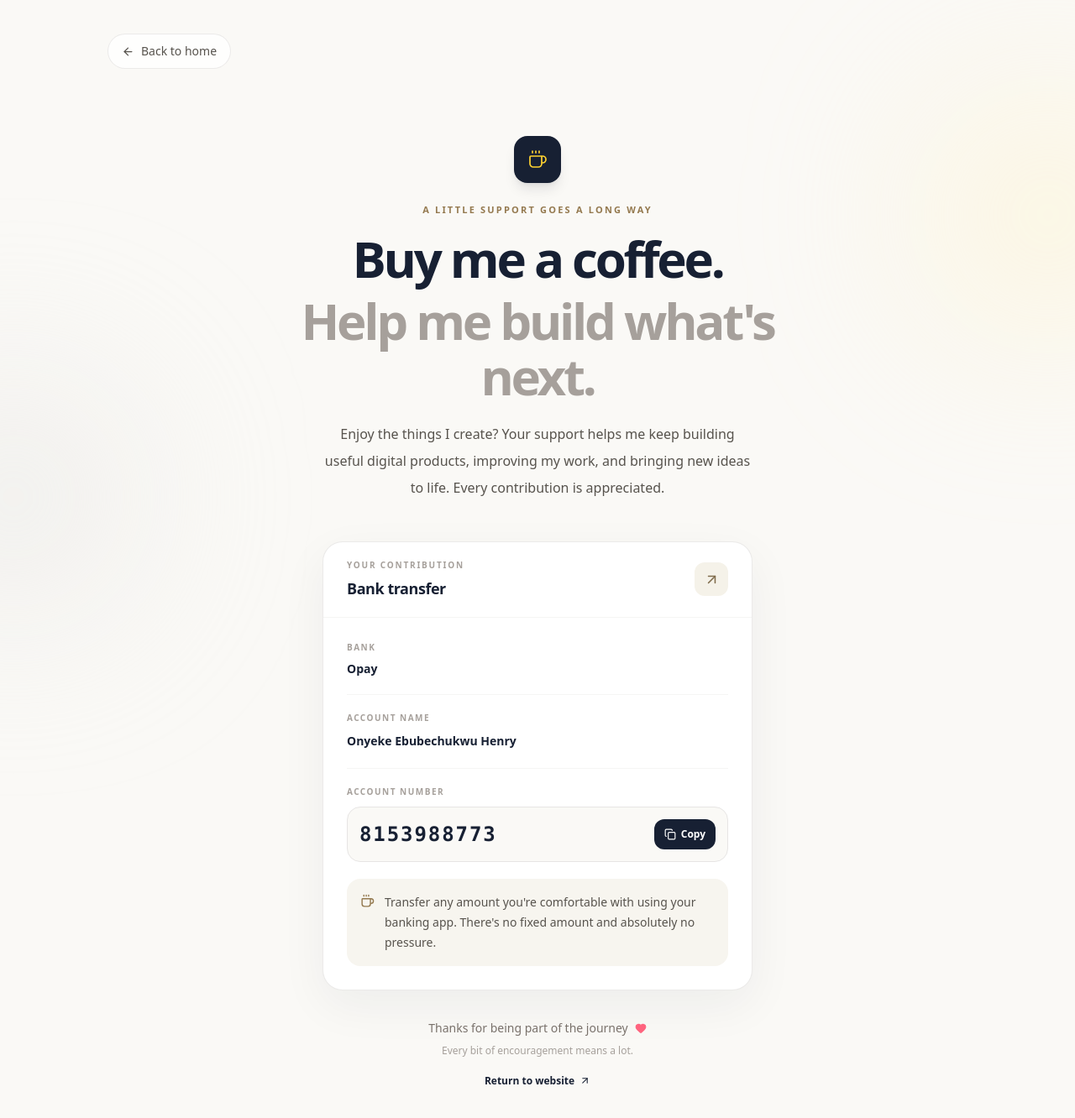
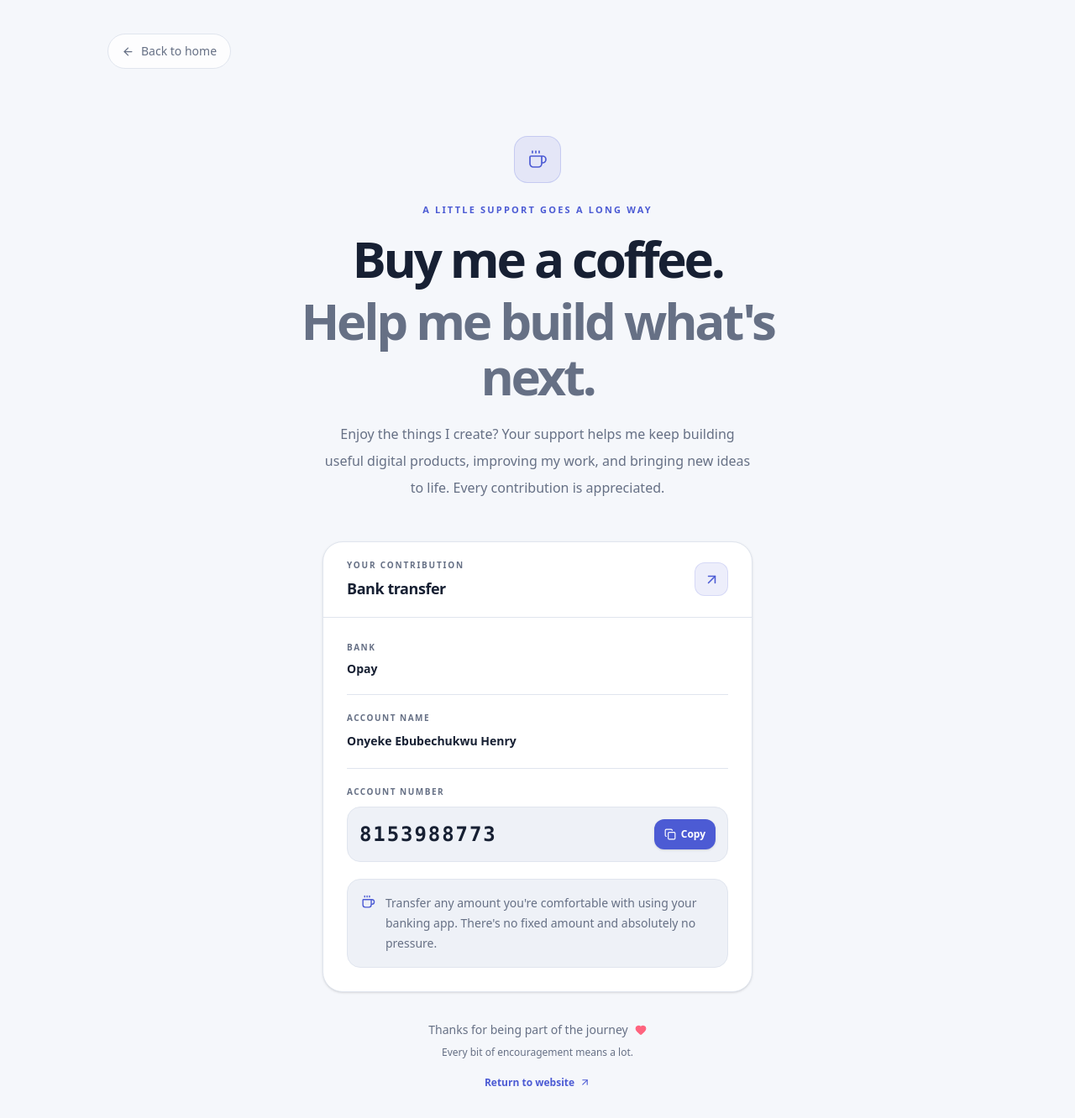
Before and after one commit to SlimC0de/slimtech, a React (Vite) app: page /support in a window 1280 px wide. Shown: the top 1332 px of the page at 84% size. Built offline with nearby package versions, Linux system fonts and the light colour scheme.

Commit message:
updated buy me a cofee and support

```diff
--- a/src/components/BuyMeACoffee.tsx
+++ b/src/components/BuyMeACoffee.tsx
@@ -8,28 +8,30 @@ export default function BuyMeACoffee() {
       href="/support"
       initial={{ opacity: 0, y: 8 }}
       animate={{ opacity: 1, y: 0 }}
-      whileHover={{ y: -2 }}
-      whileTap={{ scale: 0.97 }}
+      whileHover={{ y: -3, scale: 1.03 }}
+      whileTap={{ scale: 0.96 }}
       aria-label="Buy me a coffee"
       className="
         fixed bottom-5 right-5 z-40
         inline-flex items-center gap-2
-        rounded-full border border-white/10
-        bg-[#172033]/95 px-3.5 py-2.5
-        text-white shadow-lg shadow-black/10
-        backdrop-blur-xl
-        transition-colors duration-200
-        hover:bg-[#243149]
+        rounded-full
+        border border-yellow-300
+        bg-yellow-400 px-4 py-2.5
+        text-gray-950
+        shadow-lg shadow-yellow-500/25
+        transition-all duration-200
+        hover:bg-yellow-300
+        hover:shadow-xl hover:shadow-yellow-500/30
         md:bottom-7 md:right-7
       "
     >
       <Coffee
         size={16}
-        strokeWidth={1.8}
-        className="text-amber-300"
+        strokeWidth={2}
+        className="text-gray-950"
       />
 
-      <span className="text-xs font-medium tracking-wide">
+      <span className="text-xs font-bold tracking-wide">
         Buy me a coffee
       </span>
     </motion.a>
--- a/src/data/siteData.tsx
+++ b/src/data/siteData.tsx
@@ -1,5 +1,6 @@
 
 import founderImage from "../assets/founder.jpeg";
+
 
 // ─────────────────────────────────────────────────────────────
 // TYPES — COMPATIBLE WITH FRAMES.TSX
--- a/src/pages/Support.tsx
+++ b/src/pages/Support.tsx
@@ -1,4 +1,3 @@
-
 import { useState } from "react";
 import {
   ArrowLeft,
@@ -31,22 +30,12 @@ export default function Support() {
   };
 
   return (
-    <main className="relative min-h-screen overflow-hidden bg-[#faf9f6] px-5 py-6 text-[#172033] sm:px-8 sm:py-10">
-      {/* Subtle ambient background */}
-      <div
-        aria-hidden="true"
-        className="pointer-events-none absolute -right-32 top-24 h-80 w-80 rounded-full bg-amber-100/40 blur-[100px]"
-      />
-      <div
-        aria-hidden="true"
-        className="pointer-events-none absolute -left-32 top-[28rem] h-72 w-72 rounded-full bg-stone-200/50 blur-[100px]"
-      />
-
+    <main className="relative min-h-screen overflow-hidden bg-transparent px-5 py-6 text-text sm:px-8 sm:py-10">
       <div className="relative mx-auto max-w-5xl">
         {/* Navigation */}
         <Link
           to="/"
-          className="group inline-flex items-center gap-2 rounded-full border border-stone-200/80 bg-white/80 px-4 py-2.5 text-sm font-medium text-stone-600 transition hover:border-stone-300 hover:text-[#172033]"
+          className="group inline-flex items-center gap-2 rounded-full border border-line bg-surface/80 px-4 py-2.5 text-sm font-medium text-muted transition hover:border-iris/40 hover:text-text"
         >
           <ArrowLeft
             size={15}
@@ -61,7 +50,7 @@ export default function Support() {
             initial={{ opacity: 0, y: 10 }}
             animate={{ opacity: 1, y: 0 }}
             transition={{ duration: 0.45 }}
-            className="mx-auto flex h-14 w-14 items-center justify-center rounded-2xl bg-[#172033] text-amber-300 shadow-lg shadow-slate-900/10"
+            className="mx-auto flex h-14 w-14 items-center justify-center rounded-2xl border border-iris/20 bg-iris/10 text-iris"
           >
             <Coffee size={24} strokeWidth={1.7} />
           </motion.div>
@@ -71,18 +60,18 @@ export default function Support() {
             animate={{ opacity: 1, y: 0 }}
             transition={{ duration: 0.45, delay: 0.08 }}
           >
-            <p className="mt-6 text-[11px] font-semibold uppercase tracking-[0.2em] text-[#94794f]">
+            <p className="mt-6 text-[11px] font-semibold uppercase tracking-[0.2em] text-iris">
               A little support goes a long way
             </p>
 
-            <h1 className="mt-4 text-4xl font-semibold leading-[1.1] tracking-[-0.055em] text-[#172033] sm:text-6xl">
+            <h1 className="mt-4 text-4xl font-semibold leading-[1.1] tracking-[-0.055em] text-text sm:text-6xl">
               Buy me a coffee.
-              <span className="mt-2 block text-stone-400">
+              <span className="mt-2 block text-muted">
                 Help me build what's next.
               </span>
             </h1>
 
-            <p className="mx-auto mt-5 max-w-lg text-sm leading-7 text-stone-600 sm:text-base sm:leading-8">
+            <p className="mx-auto mt-5 max-w-lg text-sm leading-7 text-muted sm:text-base sm:leading-8">
               Enjoy the things I create? Your support helps me keep building
               useful digital products, improving my work, and bringing new
               ideas to life. Every contribution is appreciated.
@@ -95,53 +84,53 @@ export default function Support() {
           initial={{ opacity: 0, y: 16 }}
           animate={{ opacity: 1, y: 0 }}
           transition={{ duration: 0.5, delay: 0.15 }}
-          className="mx-auto mt-10 max-w-lg overflow-hidden rounded-3xl border border-stone-200/80 bg-white shadow-[0_18px_55px_rgba(23,32,51,0.055)] sm:mt-12"
+          className="mx-auto mt-10 max-w-lg overflow-hidden rounded-3xl border border-line bg-surface shadow-sm sm:mt-12"
         >
-          <div className="flex items-center justify-between border-b border-stone-100 px-5 py-5 sm:px-7">
+          <div className="flex items-center justify-between border-b border-line px-5 py-5 sm:px-7">
             <div>
-              <p className="text-[10px] font-semibold uppercase tracking-[0.18em] text-stone-400">
+              <p className="text-[10px] font-semibold uppercase tracking-[0.18em] text-muted">
                 Your contribution
               </p>
-              <h2 className="mt-1.5 text-lg font-semibold tracking-tight text-[#172033]">
+              <h2 className="mt-1.5 text-lg font-semibold tracking-tight text-text">
                 Bank transfer
               </h2>
             </div>
 
-            <div className="flex h-10 w-10 items-center justify-center rounded-xl bg-[#f5f2e9] text-[#806c4c]">
+            <div className="flex h-10 w-10 items-center justify-center rounded-xl border border-iris/15 bg-iris/10 text-iris">
               <ArrowUpRight size={19} />
             </div>
           </div>
 
           <div className="space-y-5 px-5 py-6 sm:px-7 sm:py-7">
             <div>
-              <p className="text-[10px] font-semibold uppercase tracking-[0.15em] text-stone-400">
+              <p className="text-[10px] font-semibold uppercase tracking-[0.15em] text-muted">
                 Bank
               </p>
-              <p className="mt-2 text-sm font-semibold text-[#172033]">
+              <p className="mt-2 text-sm font-semibold text-text">
                 {bankDetails.bankName}
               </p>
             </div>
 
-            <div className="h-px bg-stone-100" />
+            <div className="h-px bg-line" />
 
             <div>
-              <p className="text-[10px] font-semibold uppercase tracking-[0.15em] text-stone-400">
+              <p className="text-[10px] font-semibold uppercase tracking-[0.15em] text-muted">
                 Account name
               </p>
-              <p className="mt-2 break-words text-sm font-semibold leading-6 text-[#172033]">
+              <p className="mt-2 break-words text-sm font-semibold leading-6 text-text">
                 {bankDetails.accountName}
               </p>
             </div>
 
-            <div className="h-px bg-stone-100" />
+            <div className="h-px bg-line" />
 
             <div>
-              <p className="text-[10px] font-semibold uppercase tracking-[0.15em] text-stone-400">
+              <p className="text-[10px] font-semibold uppercase tracking-[0.15em] text-muted">
                 Account number
               </p>
 
-              <div className="mt-2.5 flex items-center justify-between gap-3 rounded-2xl border border-stone-200 bg-[#faf9f6] p-3.5">
-                <span className="min-w-0 break-all font-mono text-xl font-semibold tracking-[0.08em] text-[#172033] sm:text-2xl">
+              <div className="mt-2.5 flex items-center justify-between gap-3 rounded-2xl border border-line bg-surface-2 p-3.5">
+                <span className="min-w-0 break-all font-mono text-xl font-semibold tracking-[0.08em] text-text sm:text-2xl">
                   {bankDetails.accountNumber}
                 </span>
 
@@ -150,8 +139,8 @@ export default function Support() {
                   onClick={copyAccountNumber}
                   className={`inline-flex shrink-0 items-center gap-1.5 rounded-xl px-3 py-2.5 text-xs font-semibold transition active:scale-[0.97] ${
                     copied
-                      ? "bg-emerald-50 text-emerald-700"
-                      : "bg-[#172033] text-white hover:bg-[#28354b]"
+                      ? "bg-emerald-500/10 text-emerald-600"
+                      : "bg-iris text-white shadow-sm hover:bg-indigo-700"
                   }`}
                   aria-label="Copy account number"
                 >
@@ -170,13 +159,13 @@ export default function Support() {
               </div>
             </div>
 
-            <div className="rounded-2xl bg-[#f7f5ef] p-4">
+            <div className="rounded-2xl border border-line bg-surface-2 p-4">
               <div className="flex items-start gap-3">
                 <Coffee
                   size={17}
-                  className="mt-0.5 shrink-0 text-[#94794f]"
+                  className="mt-0.5 shrink-0 text-iris"
                 />
-                <p className="text-xs leading-6 text-stone-600 sm:text-sm">
+                <p className="text-xs leading-6 text-muted sm:text-sm">
                   Transfer any amount you're comfortable with using your
                   banking app. There's no fixed amount and absolutely no
                   pressure.
@@ -193,18 +182,18 @@ export default function Support() {
           transition={{ duration: 0.5, delay: 0.3 }}
           className="mx-auto mt-8 max-w-md pb-6 text-center"
         >
-          <div className="inline-flex items-center gap-2 text-sm font-medium text-stone-500">
+          <div className="inline-flex items-center gap-2 text-sm font-medium text-muted">
             Thanks for being part of the journey
             <Heart size={14} className="fill-rose-400 text-rose-400" />
           </div>
 
-          <p className="mt-2 text-xs text-stone-400">
+          <p className="mt-2 text-xs text-muted">
             Every bit of encouragement means a lot.
           </p>
 
           <Link
             to="/"
-            className="mt-5 inline-flex items-center gap-1.5 text-xs font-semibold text-[#172033] transition hover:text-[#94794f]"
+            className="mt-5 inline-flex items-center gap-1.5 text-xs font-semibold text-iris transition hover:text-indigo-700"
           >
             Return to website
             <ArrowUpRight size={13} />
```
